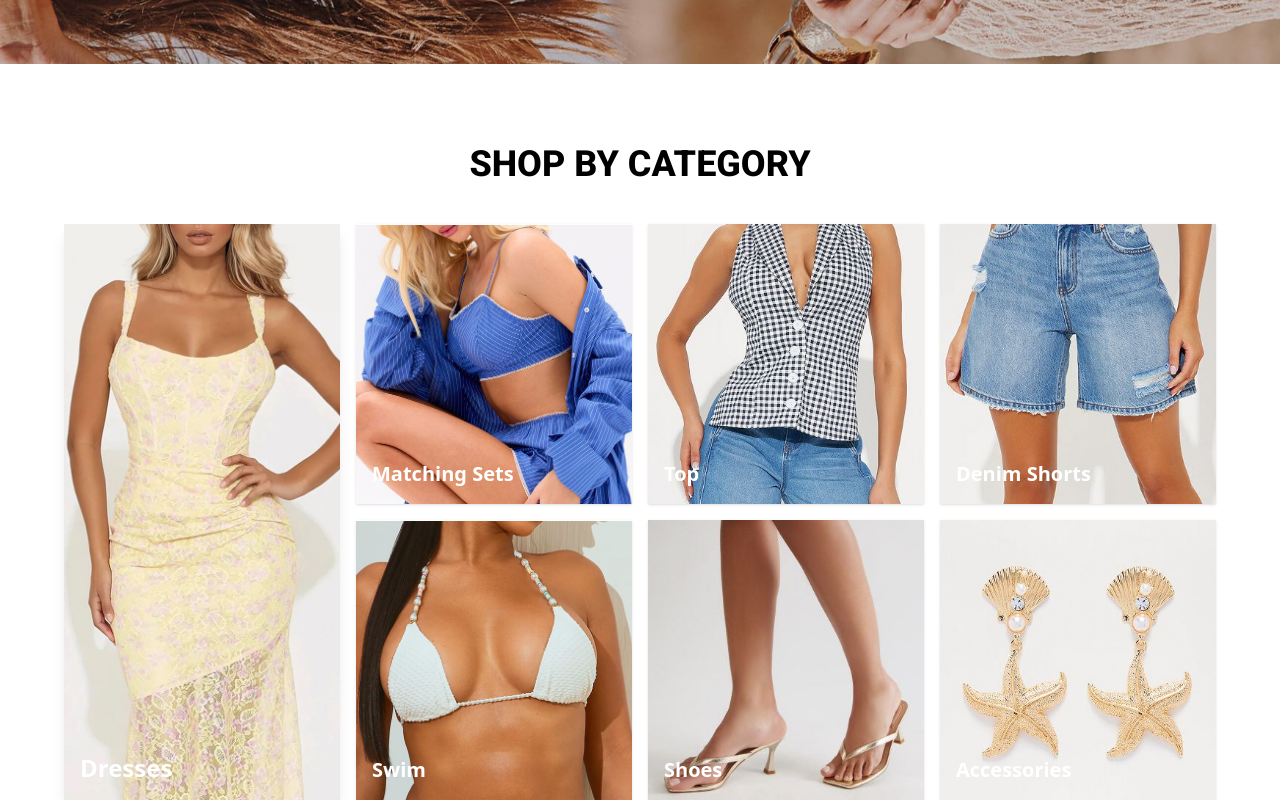
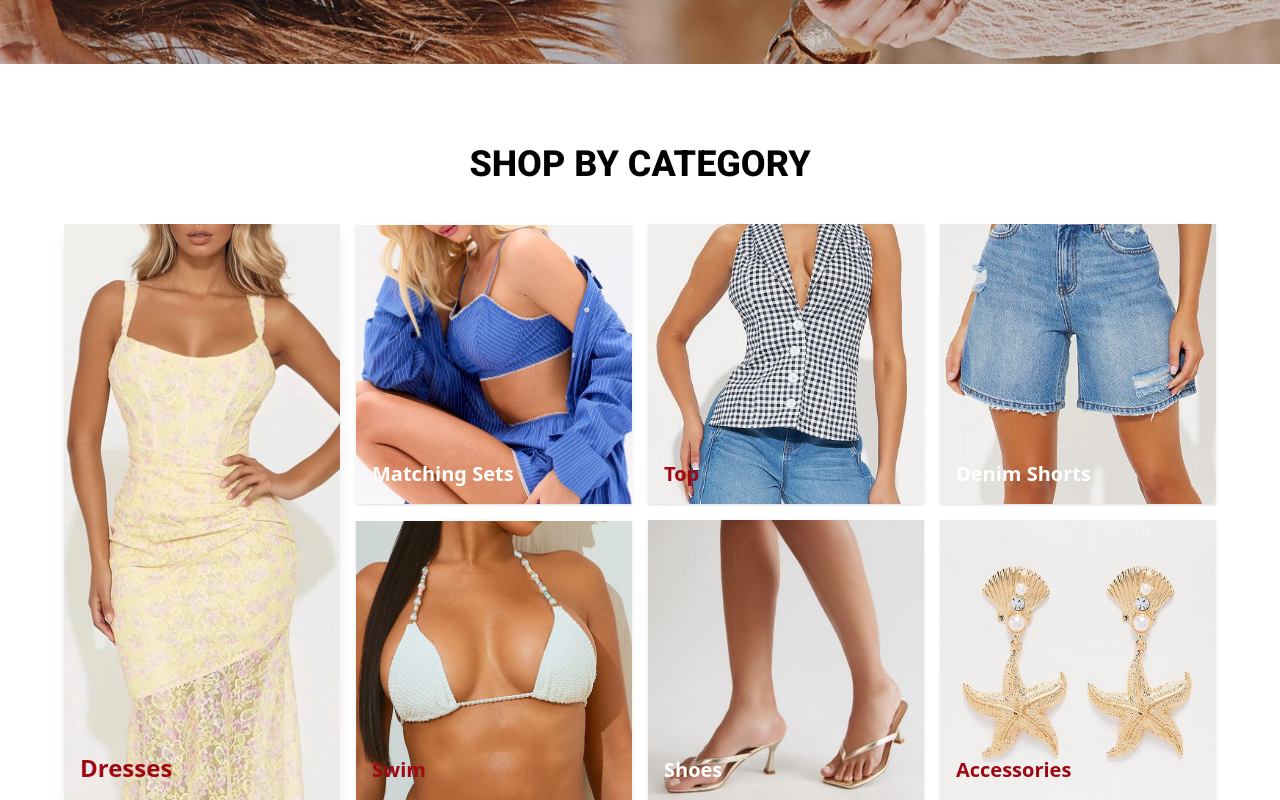
Before and after one commit to onaolapomay/revamp, a React (Vite) app: page / in a window 1280 px wide. Shown: the part 4037-4837 px from the top of the page. Built offline with nearby package versions, Linux system fonts and the light colour scheme; a web font is replaced by a local one.

Commit message:
your update message

```diff
--- a/src/components/ShopByCategory.jsx
+++ b/src/components/ShopByCategory.jsx
@@ -8,7 +8,7 @@ const ShopByCategory = () => {
             <div className='max-w-6xl mx-auto grid grid-cols-1 lg:grid-cols-4 gap-4 mt-10'>
                 <div className='relative cursor-pointer'>
                     <img src="/media/card-images4/dresses.jpg" alt="Big" className='w-full h-full object-cover shadow-lg'/>
-                    <p className='absolute bottom-4 left-4 text-xl sm:text-2xl font-bold text-white'>Dresses</p>
+                    <p className='absolute bottom-4 left-4 text-xl sm:text-2xl font-bold text-red-800'>Dresses</p>
                 </div>
 
                 <div className='lg:col-span-3 grid grid-cols-2 sm:grid-cols-3 gap-4'>
@@ -18,7 +18,7 @@ const ShopByCategory = () => {
                     </div>
 
                     <div className='relative cursor-pointer'>
-                        <p className='absolute bottom-4 left-4 text-xl font-bold text-white'>Top</p>
+                        <p className='absolute bottom-4 left-4 text-xl font-bold text-red-800'>Top</p>
                         <img src="/media/card-images4/top.jpg" alt="2" className='w-full h-70 object-cover shadow'/>
                     </div>
 
@@ -28,7 +28,7 @@ const ShopByCategory = () => {
                     </div>
 
                     <div className='relative cursor-pointer'>
-                        <p className='absolute bottom-4 left-4 text-xl font-bold text-white'>Swim</p>
+                        <p className='absolute bottom-4 left-4 text-xl font-bold text-red-800'>Swim</p>
                         <img src="/media/card-images4/swim.jpg" alt="4" className='w-full h-full object-cover shadow'/>
                     </div>
 
@@ -38,7 +38,7 @@ const ShopByCategory = () => {
                     </div>
 
                     <div className='relative cursor-pointer'>
-                        <p className='absolute bottom-4 left-4 text-xl font-bold text-white'>Accessories</p>
+                        <p className='absolute bottom-4 left-4 text-xl font-bold text-red-800'>Accessories</p>
                         <img src="/media/card-images4/accessories.jpg" alt="6" className='w-full h-70 object-cover shadow'/>
                     </div>
 
```
